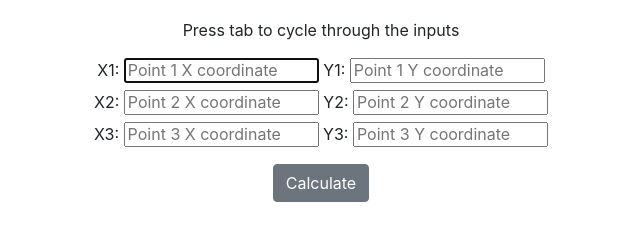
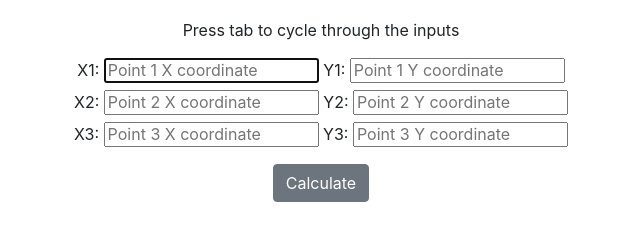
Before and after one commit to FreeFlyFall/centroidFinder, a plain HTML site: page index.html in a window 1280 px wide. Shown: the part 63-304 px from the top of the page, without its empty margins (319-959 px from the left). Drawn offline with nearby package versions, Linux system fonts and the light colour scheme.

Commit message:
Update UI

```diff
--- a/index.html
+++ b/index.html
@@ -30,21 +30,21 @@
     <form>
         <div class="point-1">
             <label for="x1">X1: </label>
-            <input id="x1" type="text" placeholder="Point 1 X coordinate" label="1" size="14" autofocus>
+            <input id="x1" type="text" placeholder="Point 1 X coordinate" label="1" size="16" autofocus>
             <label for="x1">Y1: </label>
-            <input id="y1" type="text" placeholder="Point 1 Y coordinate" label="1" size="14">
+            <input id="y1" type="text" placeholder="Point 1 Y coordinate" label="1" size="16">
         </div>
         <div class="point-2">
             <label for="x1">X2: </label>
-            <input id="x2" type="text" placeholder="Point 2 X coordinate" label="1" size="14">
+            <input id="x2" type="text" placeholder="Point 2 X coordinate" label="1" size="16">
             <label for="x1">Y2: </label>
-            <input id="y2" type="text" placeholder="Point 2 Y coordinate" label="1" size="14">
+            <input id="y2" type="text" placeholder="Point 2 Y coordinate" label="1" size="16">
         </div>
         <div class="point-3">
             <label for="x1">X3: </label>
-            <input id="x3" type="text" placeholder="Point 3 X coordinate" label="1" size="14">
+            <input id="x3" type="text" placeholder="Point 3 X coordinate" label="1" size="16">
             <label for="x1">Y3: </label>
-            <input id="y3" type="text" placeholder="Point 3 Y coordinate" label="1" size="14">
+            <input id="y3" type="text" placeholder="Point 3 Y coordinate" label="1" size="16">
         </div>
 
         <button id="submitButton" type="button" class="btn btn-secondary">Calculate</button>
```
